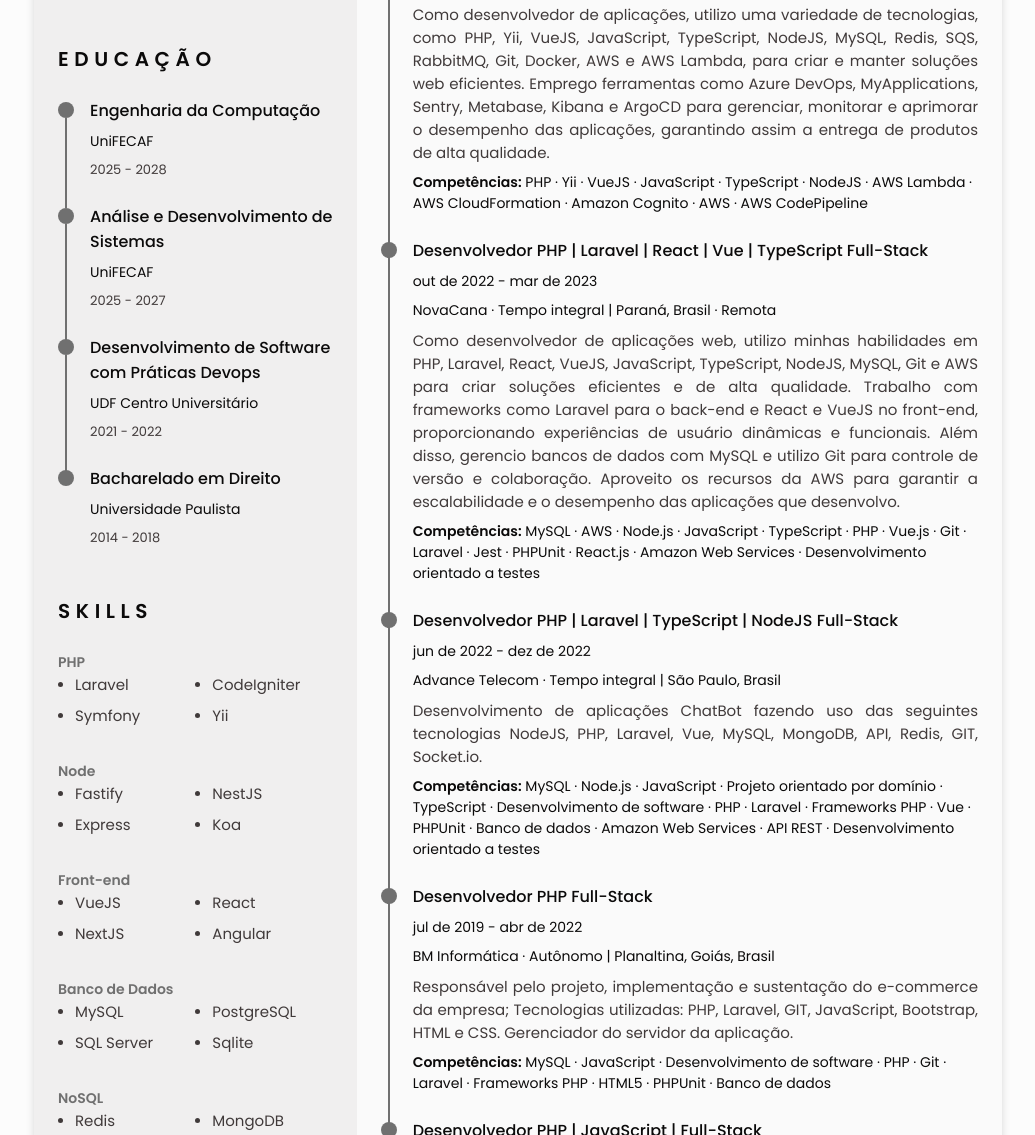
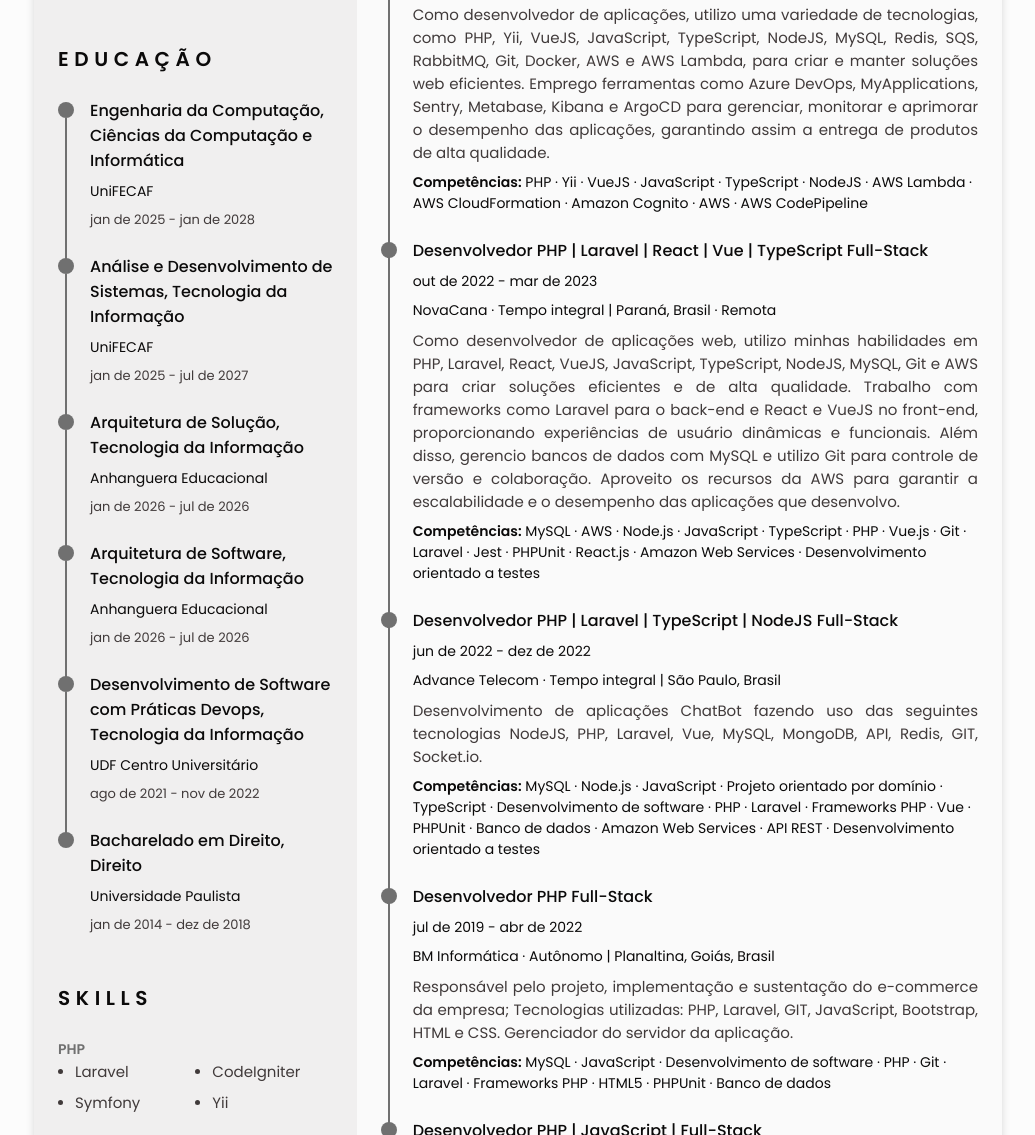
Before and after one commit to contatomaycon/cv-maycon, a website: page index.html in a window 1280 px wide. Shown: the part 1115-2250 px from the top of the page, without its empty margins (122-1157 px from the left). Drawn offline with nearby package versions, Linux system fonts and the light colour scheme.

Commit message:
feat: Atualiza informações educacionais e adiciona novos cursos

```diff
--- a/index.html
+++ b/index.html
@@ -173,10 +173,10 @@
 
                 <div class="education__data bd-grid">
                   <h3 class="education__title">
-                    Engenharia da Computação
+                    Engenharia da Computação, Ciências da Computação e Informática
                   </h3>
                   <span class="education__studies">UniFECAF</span>
-                  <span class="education__year">2025 - 2028</span>
+                  <span class="education__year">jan de 2025 - jan de 2028</span>
                 </div>
               </div>
 
@@ -188,10 +188,10 @@
 
                 <div class="education__data bd-grid">
                   <h3 class="education__title">
-                    Análise e Desenvolvimento de Sistemas
+                    Análise e Desenvolvimento de Sistemas, Tecnologia da Informação
                   </h3>
                   <span class="education__studies">UniFECAF</span>
-                  <span class="education__year">2025 - 2027</span>
+                  <span class="education__year">jan de 2025 - jul de 2027</span>
                 </div>
               </div>
 
@@ -202,11 +202,37 @@
                 </div>
 
                 <div class="education__data bd-grid">
-                  <h3 class="education__title">Desenvolvimento de Software com Práticas Devops</h3>
+                  <h3 class="education__title">Arquitetura de Solução, Tecnologia da Informação</h3>
+                  <span class="education__studies">Anhanguera Educacional</span>
+                  <span class="education__year">jan de 2026 - jul de 2026</span>
+                </div>
+              </div>
+
+              <div class="education__content">
+                <div class="education__time">
+                  <span class="education__rounder"></span>
+                  <span class="education__line"></span>
+                </div>
+
+                <div class="education__data bd-grid">
+                  <h3 class="education__title">Arquitetura de Software, Tecnologia da Informação</h3>
+                  <span class="education__studies">Anhanguera Educacional</span>
+                  <span class="education__year">jan de 2026 - jul de 2026</span>
+                </div>
+              </div>
+
+              <div class="education__content">
+                <div class="education__time">
+                  <span class="education__rounder"></span>
+                  <span class="education__line"></span>
+                </div>
+
+                <div class="education__data bd-grid">
+                  <h3 class="education__title">Desenvolvimento de Software com Práticas Devops, Tecnologia da Informação</h3>
                   <span class="education__studies"
                     >UDF Centro Universitário</span
                   >
-                  <span class="education__year">2021 - 2022</span>
+                  <span class="education__year">ago de 2021 - nov de 2022</span>
                 </div>
               </div>
 
@@ -216,11 +242,11 @@
                 </div>
 
                 <div class="education__data bd-grid">
-                  <h3 class="education__title">Bacharelado em Direito</h3>
+                  <h3 class="education__title">Bacharelado em Direito, Direito</h3>
                   <span class="education__studies"
                     >Universidade Paulista</span
                   >
-                  <span class="education__year">2014 - 2018</span>
+                  <span class="education__year">jan de 2014 - dez de 2018</span>
                 </div>
               </div>
             </div>
```
